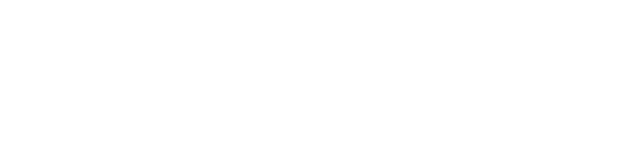
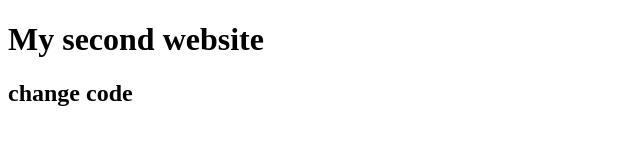
Before and after one commit to Raftaar08/my-second-repo, a plain HTML site: page index.html in a window 1280 px wide. Shown: the whole page, without its empty margins (0-640 px from the left). Drawn offline with Linux system fonts and the light colour scheme.

Commit message:
added code

```diff
--- a/index.html
+++ b/index.html
@@ -7,6 +7,7 @@
     <title>My Second repo </title>
 </head>
 <body>
-
+    <h1>My second website </h1>
+    <h2>change code</h2>
 </body>
 </html>
```
